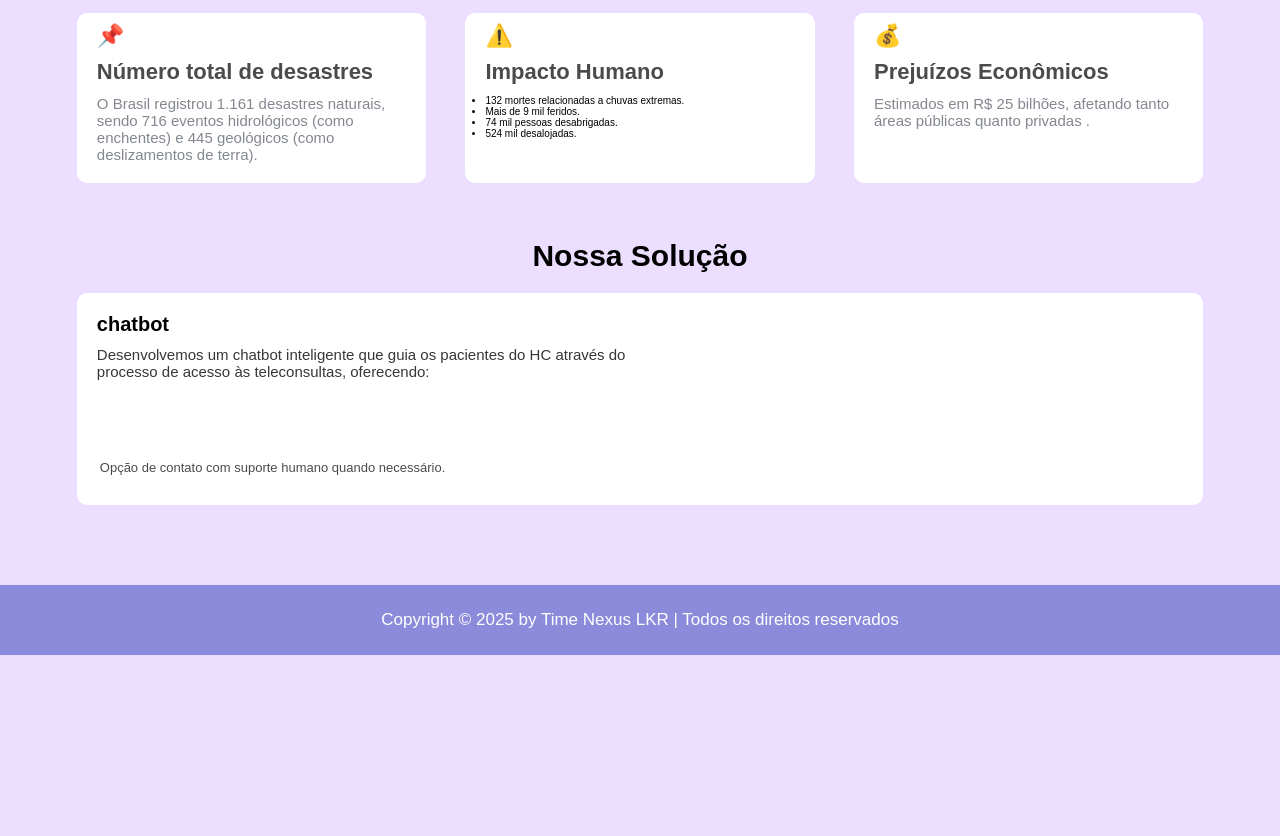
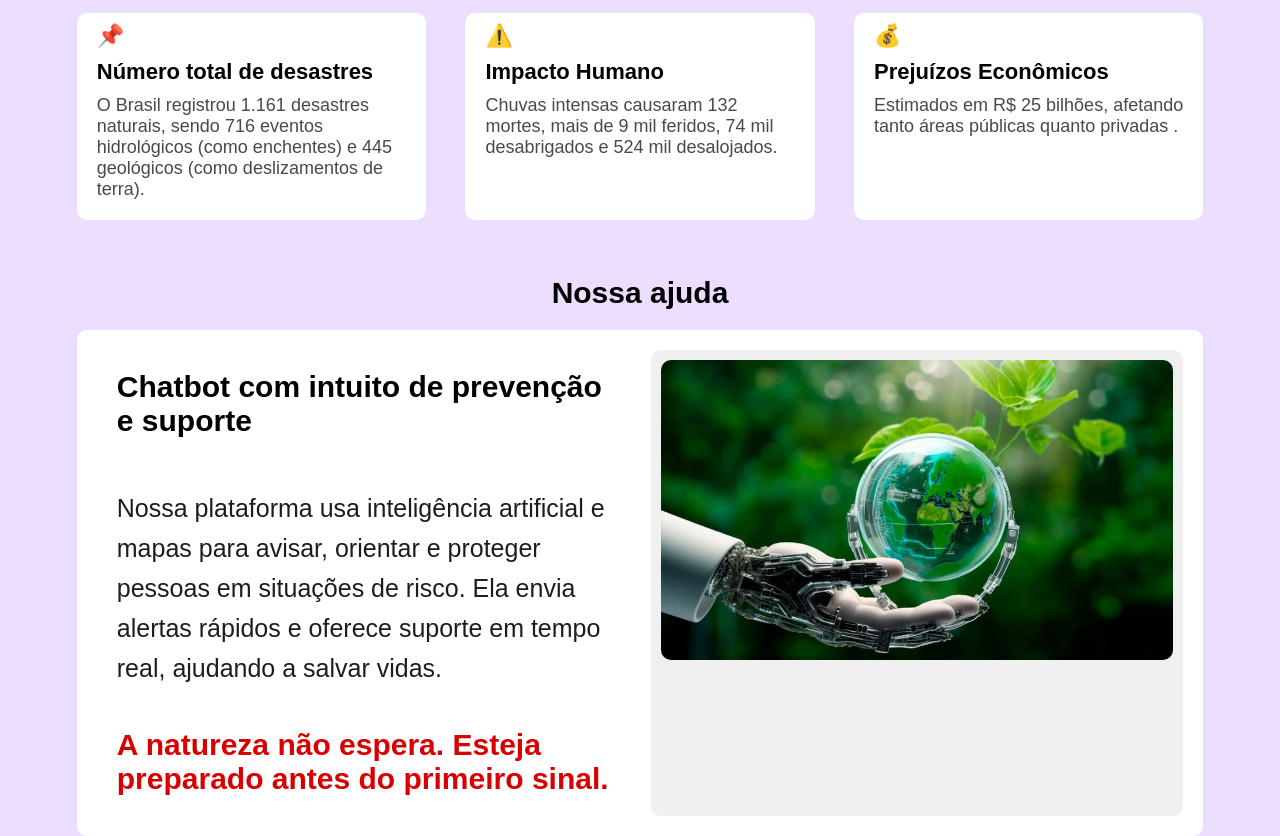
Before and after one commit to Global-Solution-Aegis-security/Aegis-security, a plain HTML site: page index.html in a window 1280 px wide. Shown: the part 500-1336 px from the top of the page. Before the commit the page ends 1155 px from the top, so only its background shows below. Drawn offline with Linux system fonts and the light colour scheme; a script that the page names is missing.

Commit message:
index finalizado

```diff
--- a/index.html
+++ b/index.html
@@ -57,12 +57,9 @@
                     <article>
                         <h3>⚠️</h3>
                         <h3>Impacto Humano</h3>
-                        <ul>
-                            <li>132 mortes relacionadas a chuvas extremas.</li>
-                            <li>Mais de 9 mil feridos.</li>
-                            <li>74 mil pessoas desabrigadas.</li>
-                            <li>524 mil desalojadas.</li>
-                        </ul>
+                        <p>
+                            Chuvas intensas causaram 132 mortes, mais de 9 mil feridos, 74 mil desabrigados e 524 mil desalojados.
+                        </p>
                     </article>
                     <article>
                         <h3>💰</h3>
@@ -77,33 +74,21 @@
 
         <section aria-labelledby="solucao">
             <div class="terceiro-container">
-                <h2 id="solucao">Nossa Solução</h2>
+                <h2 id="solucao">Nossa ajuda</h2>
                 <div class="dentro-container">
                     <div class="dentro-container-esquerda">
-                        <h3>chatbot</h3>
+                        <h3>Chatbot com intuito de prevenção e suporte</h3>
                         <p>
-                            Desenvolvemos um chatbot inteligente que guia os pacientes do HC
-                            através do processo de acesso às teleconsultas, oferecendo:
+                            Nossa plataforma usa inteligência artificial e mapas para avisar, orientar e proteger pessoas em situações de risco. Ela envia alertas rápidos e oferece suporte em tempo real, ajudando a salvar vidas.
                         </p>
-                        <div class="check-informacoes">
                             <div>
-
-                                <p></p>
+                                <h4>A natureza não espera. Esteja preparado antes do primeiro sinal.</h4>
                             </div>
-                            <div>
-
-                                <p></p>
-                            </div>
-                            <div>
-
-                                <p></p>
-                            </div>
-                            <div>
-                                <p>Opção de contato com suporte humano quando necessário.</p>
-                            </div>
-                        </div>
                     </div>
 
+                    <div class="dentro-container-direita">
+                        <img src="icons/inicio/icone-solucao-ia_com_natureza.jpg" alt="IA com a natureza">
+                    </div>
 
                 </div>
             </div>
@@ -117,7 +102,7 @@
     </footer>
 
     <script src="js/index.js"></script>
-    <script src="js/padronizacao.js"></script>
+    <script src="js/padrao.js"></script>
 </body>
 
 </html>
--- a/styles/index.css
+++ b/styles/index.css
@@ -68,12 +68,12 @@ button:nth-of-type(2) {
 .container-caixa-consequencias article h3 {
     margin: 1rem 0 1rem 0;
     font-size: 2.2rem;
-    color: #494b4d;
+    color: #000000;
 }
 
 .container-caixa-consequencias article p {
-    font-size: 1.5rem;
-    color: #83878f;
+    font-size: 1.8rem;
+    color: #494949;
 }
 
 .terceiro-container {
@@ -98,54 +98,43 @@ button:nth-of-type(2) {
 .dentro-container-direita {
     background-color: #f0f0f0;
     border-radius: 1rem;
-    height: 50rem;
     padding: 1rem;
 }
 
 .dentro-container-esquerda h3 {
-    font-size: 2rem;
+    font-size: 3rem;
+    margin-bottom: 5rem;
+
 }
 
 .dentro-container-esquerda p {
-    font-size: 1.5rem;
-    color: #363738;
-    margin: 1rem 0;
+    font-size: 2.5rem;
+    line-height: 1.6;
+    color: #1d1d1d;
 }
 
-.check-informacoes div {
-    display: flex;
-    align-items: center;
+.dentro-container-esquerda h4 {
+    font-size: 3rem;
+    color: #d80000;
+    margin-top: 4rem;
+
 }
 
-.check-informacoes div img {
-    width: 2rem;
+.dentro-container-esquerda {
+    display: flex;
+    flex-direction: column;
+    justify-content: flex-start; /* <- muda de center para flex-start */
+    padding: 2rem;
 }
 
-.check-informacoes div p {
-    font-size: 1.3rem;
-    margin-left: .3rem;
-    color: #494b4d;
+.dentro-container-direita img {
+    width: 100%;
+    height: auto;
+    border-radius: 1rem;
+    object-fit: contain;
 }
 
-.btn-experimentar-bot {
-    margin-top: 5%;
-    display: flex;
-    justify-content: center
-}
 
-.btn-experimentar-bot button {
-    padding: 1.5rem;
-    border: none;
-    background-color: #0da1e5;
-    color: #fff;
-    border-radius: 1rem;
-}
-
-.btn-experimentar-bot button:hover {
-    transform: translateY(-5%);
-    transition: ease .5s;
-    cursor: pointer;
-}
 
 @media (max-width: 530px) {
 
@@ -160,11 +149,11 @@ button:nth-of-type(2) {
         margin: .5rem 0;
     }
 
-    .container-caixinhas-problema {
+    .container-caixa-consequencias {
         flex-direction: column;
     }
 
-    .container-caixinhas-problema article {
+    .container-caixa-consequencias article {
         width: 100%;
         margin: 1rem 0;
     }
@@ -182,4 +171,33 @@ button:nth-of-type(2) {
     .dentro-container-esquerda {
         margin-bottom: 3rem;
     }
+
+    .dentro-container-esquerda h3 {
+    font-size: 2.2rem;
+    text-align: center;
+    }
+
+    .dentro-container-esquerda p {
+        font-size: 1.6rem;
+        text-align: justify;
+    }
+
+    .dentro-container-esquerda h4 {
+        font-size: 2rem;
+        text-align: center;
+    }
+
+    .dentro-container-direita img {
+        max-height: 300px;
+        object-fit: cover;
+    }
+
+    .dentro-container-esquerda {
+        padding: 1rem;
+    }
+
+    .dentro-container {
+    gap: 2rem;
+    }
+
 }
```
Also changed, not shown: icons/inicio/icone-solucao-ia_com_natureza.jpg (added).
